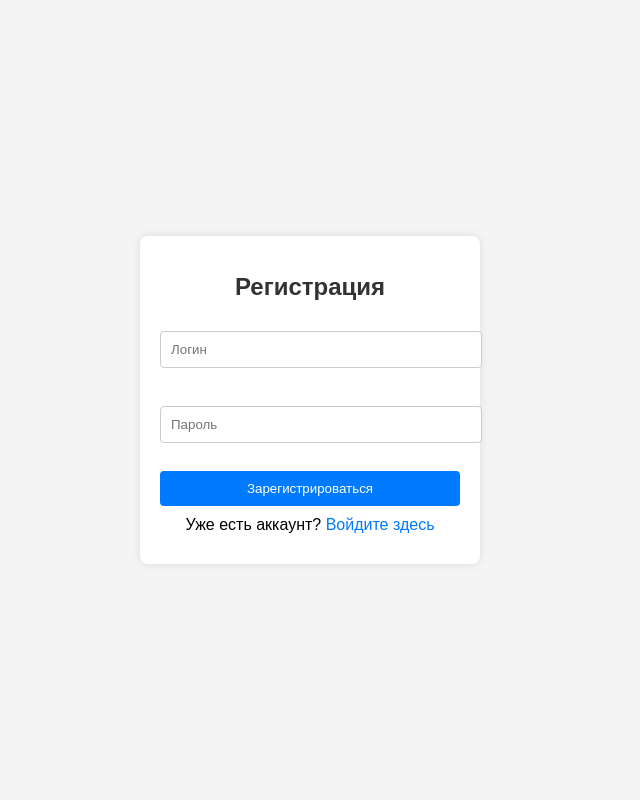
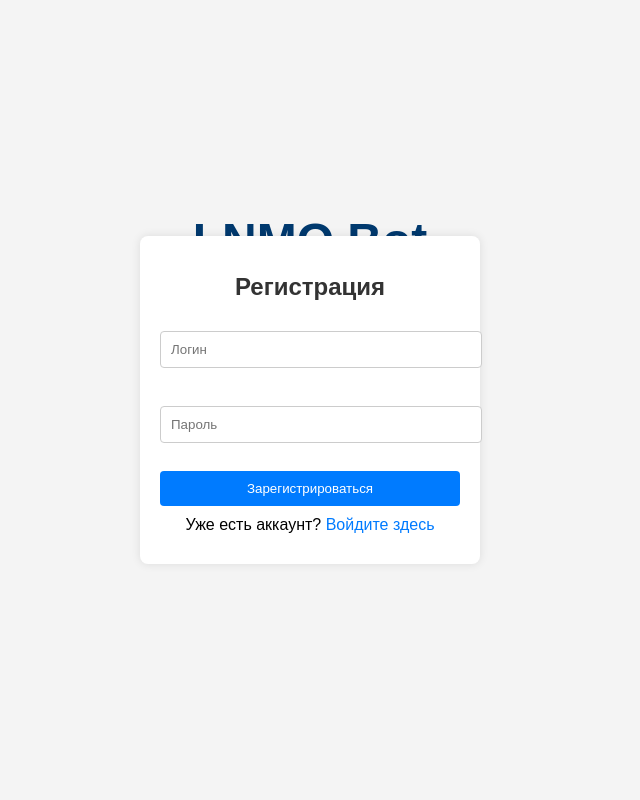
Before and after one commit to Tuz0ff/Lnmo_bot.py, a Flask app: page /register_page in a window 1280 px wide. Shown: the whole page, without its empty margins (330-970 px from the left). Run offline with Flask 3, Linux system fonts and the light colour scheme.

Commit message:
Update register.html

```diff
--- a/templates/register.html
+++ b/templates/register.html
@@ -19,14 +19,14 @@
         }
 
         body::before {
-            content: "LNMO BOT";
+            content: "LNMO Bot";
             position: absolute;
-            top: 40%;
+            top: 30%;
             left: 50%;
             transform: translate(-50%, -50%);
             font-size: 48px;
             font-weight: bold;
-            color: rgba(0, 123, 255, 0.1); /* Синий цвет с прозрачностью */
+            color: rgba(0, 57, 110, 1);
             z-index: -1;
         }
 
```
